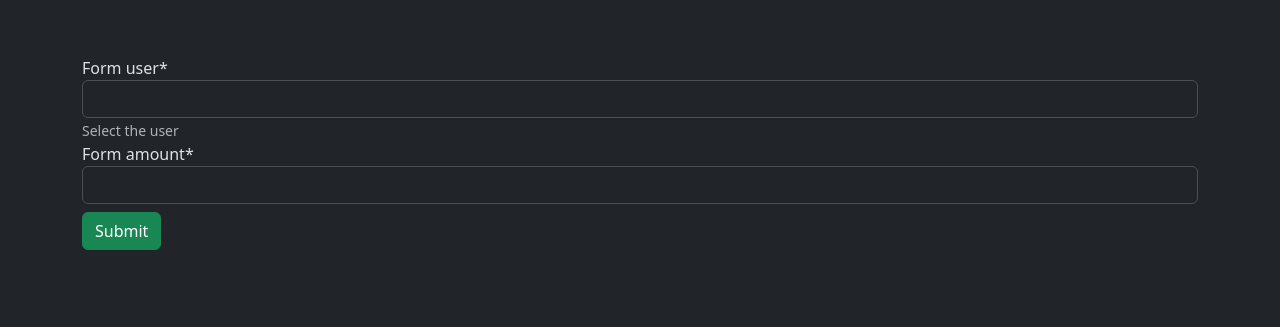
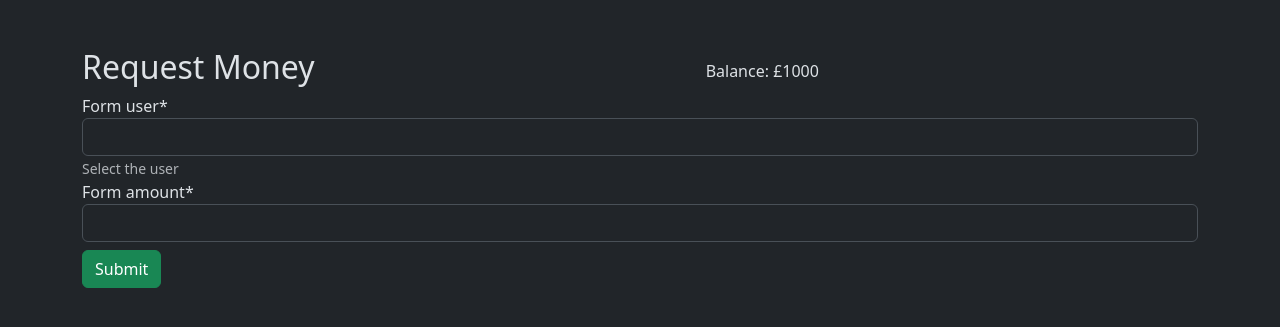
Before and after one commit to Jcorb08/webapps2023, a Django app: page /request/ in a window 1280 px wide. Shown: the part 58-385 px from the top of the page. Run offline with Django 4.2, Linux system fonts and the light colour scheme; the visitor is signed in with stand-in values (Sample User, id 1); data comes from the database, SQL or seed files in the repository; lists and menus that the app fills with data are empty; some libraries are stand-ins or nearby versions.

Commit message:
Transactions, but notifications still need modding

```diff
--- a/payapp/views.py
+++ b/payapp/views.py
@@ -1,9 +1,14 @@
+from django.db import transaction
 from django.shortcuts import render, redirect
 from django.contrib import messages
 from payapp.forms import PayForm
-from payapp.models import Notification, BalanceHistory
+from payapp.models import Notification, BalanceHistory, Transaction, NotificationHistory
+from django.contrib.auth.decorators import login_required
+from django.views.decorators.cache import cache_control
 
 
+@cache_control(no_cache=True, must_revalidate=True, no_store=True)
+@login_required(login_url='/login/')
 def home(request):
     # ensure user is logged in
     if request.user.is_authenticated:
@@ -12,39 +17,56 @@ def home(request):
             n.dismissed = True
             n.save()
             return redirect('home')
-
+        if request.GET.get('transaction'):
+            n = Transaction.objects.filter(pk=request.GET.get('transaction')).first()
+            n.dismissed = True
+            n.save()
+            return redirect('home')
         ######
         # get all request notifications (from user to another)
         ######
-        requests_list = Notification.objects\
-            .filter(from_user=request.user.pk)\
+        requests_list = NotificationHistory.objects \
+            .filter(notification__from_user=request.user.pk) \
             .filter(dismissed=False)
         print(requests_list)
         ######
-        # get all payment notifications (to user from another)
+        # get all requested notifications (to user from another)
         ######
-        requested_list = Notification.objects\
-            .filter(to_user=request.user.pk)\
+        payment_request_list = NotificationHistory.objects \
+            .filter(notification__to_user=request.user.pk) \
             .filter(dismissed=False)
-        print(requested_list)
+        print(payment_request_list)
+        ######
+        # get all transaction notifications
+        ######
+        transaction_list = BalanceHistory.objects \
+            .filter(user=request.user.pk) \
+            .filter(dismissed=False)
+        print(payment_request_list)
         ######
         # get all transactions relating to user
         ######
-        balance_history = BalanceHistory.objects\
-            .filter(user=request.user.pk)
+        balance_history = BalanceHistory.objects \
+            .filter(user=request.user.pk)\
+            .order_by('-pk')
         print(balance_history)
+
         # send to template
         return render(request, 'payapp/home.html', {
             'requests_list': requests_list,
-            'requested_list': requested_list,
+            'payment_request_list': payment_request_list,
             'balance_history': balance_history
-            })
+        })
     else:
         return redirect('login')
 
 
+@cache_control(no_cache=True, must_revalidate=True, no_store=True)
+@login_required(login_url='/login/')
+@transaction.atomic
 def payment(request):
     if request.user.is_authenticated:
+        form_title = ''
         if request.method == 'POST':
             pay_form = PayForm(request.POST, user=request.user)
             if pay_form.is_valid():
@@ -53,21 +75,42 @@ def payment(request):
                 # request.path
                 # work out if request or send
                 # add to respective model
-                n = None
                 if request.path == '/request/':
+                    # set notification of request (a request)
                     n = Notification(from_user=form_user, to_user=request.user, amount=form_amount, dismissed=False)
+
+                    n.save()
+                    return redirect('home')
                 elif request.path == '/send/':
-                    n = Notification(from_user=request.user, to_user=form_user, amount=form_amount, dismissed=False)
+                    # set notification that money sent (a payment)
+                    # n = Notification(from_user=request.user, to_user=form_user, amount=form_amount, dismissed=False)
+                    # n.save()
+                    # set money for each party
+                    # transaction uses the request.user's currency
+                    t = Transaction(from_user=request.user, to_user=form_user, amount=form_amount)
+                    t.save()
+                    request.user.balance = request.user.balance - form_amount
+                    request.user.save()
+                    bh_from = BalanceHistory(transaction=t, user=request.user, balance=request.user.balance)
+                    bh_from.save()
+                    form_user.balance = form_user.balance + form_amount
+                    form_user.save()
+                    bh_to = BalanceHistory(transaction=t, user=form_user, balance=form_user.balance)
+                    bh_to.save()
+                    # modify to use RESTful service
 
-                n.save()
-                # process at later date-
-
-                # edit render to show field changes on frontend
-                return redirect('home')
+                    return redirect('home')
+                else:
+                    # error - path is not recognised
+                    return redirect('home')
             messages.error(request, "Unsuccessful Request. Invalid info")
         else:
+            if request.path == '/request/':
+                form_title = 'Request Money'
+            elif request.path == '/send/':
+                form_title = 'Send Money'
             pay_form = PayForm(user=request.user)
 
-        return render(request, 'payapp/payform.html', {'pay_form': pay_form})
+        return render(request, 'payapp/payform.html', {'pay_form': pay_form, 'form_title': form_title})
     else:
         return redirect('login')
--- a/register/models.py
+++ b/register/models.py
@@ -37,4 +37,4 @@ class User(AbstractUser):
     last_name = models.CharField(max_length=150)
     email = models.EmailField(unique=True)
     currency = models.ForeignKey(Currency, on_delete=models.DO_NOTHING, default=Currency.CurrencyType.POUND)
-    balance = models.DecimalField(decimal_places=2, max_digits=12, default=0)
+    balance = models.DecimalField(decimal_places=2, max_digits=12, default=1000)
--- a/templates/payapp/payform.html
+++ b/templates/payapp/payform.html
@@ -8,7 +8,16 @@
 {# Template for both requesting and sending money #}
 {% block content %}
     {% if user.is_authenticated %}
-        <h1>{{ form_title }}</h1>
+        <div class="container text-center">
+            <div class="row justify-content-md-center align-items-center">
+                <div class="col-md-auto ps-0">
+                    <h1 class="h2">{{ form_title }}</h1>
+                </div>
+                <div class="col">
+                    <p class="mb-0">Balance: {{ user.currency.symbol }}{{ user.balance }}</p>
+                </div>
+            </div>
+        </div>
         <form method="post" class="form-group">
             {% csrf_token %}
             {{ pay_form.errors }}
```
Also changed, not shown: payapp/models.py (+14 -7 lines), register/views.py (+5 -7 lines), templates/payapp/home.html (+24 -15 lines), register/migrations/0004_alter_user_balance.py (added).
